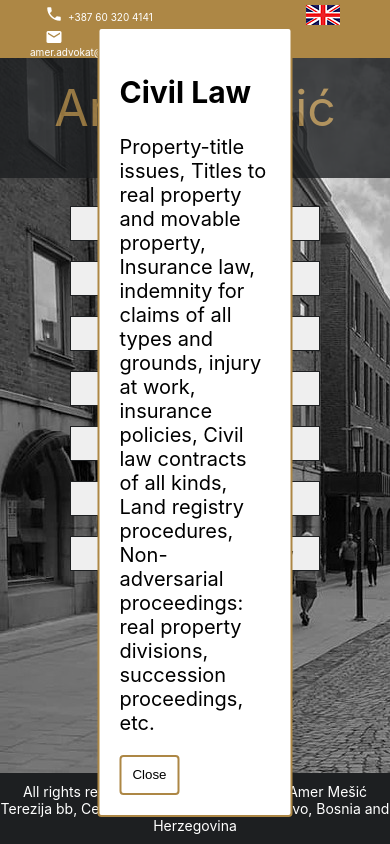
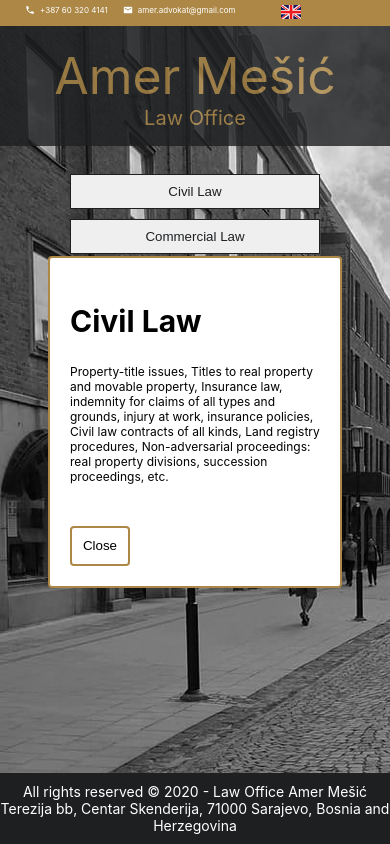
Before and after one commit to strobej/mesic, a React (Create React App) app: page / in a window 390 px wide. Both pictures are taken after a click on the button "Civil Law". Built offline with nearby package versions, Linux system fonts and the light colour scheme.

Commit message:
mobile desing

```diff
--- a/src/App.css
+++ b/src/App.css
@@ -65,7 +65,7 @@ a {
   display: grid;
   grid-template-columns: 1fr 1fr 1fr;
   justify-content: center;
-  grid-gap: 20px;
+  grid-gap: 50px;
   padding: 5% 10%;
 }
 
@@ -173,6 +173,7 @@ h3 {
   outline: none;
   height: 40px;
   width: 60px;
+  cursor: pointer;
 }
 
 .close-btn:hover {
@@ -186,8 +187,9 @@ h3 {
 
   .content-container {
     grid-template-columns: auto;
+    grid-gap: 10px;
     padding-top: 5%;
-    padding-bottom: 5%;
+    padding-bottom: 5px;
     justify-content: center;
   }
 
@@ -213,4 +215,35 @@ h3 {
     font-size: 10px;
     justify-content: center;
   }
+
+  .language-change {
+    padding-right: 20px;
+  }
+
+  .language-change img {
+    height: 14px;
+    width: 20px;
+    padding-left: 25px;
+  }
+
+  .info-contact {
+    font-size: 8px;
+    padding-left: 10px;
+    padding-bottom: 5px;
+  }
+
+  .info-contact img {
+    width: 10px;
+    height: 10px;
 }
+
+  .info-container {
+    display: flex;
+}
+
+  .text-modal {
+    height: 150px;
+    width: 250px;
+    font-size: 12px;
+}
+}
--- a/src/components/Content.js
+++ b/src/components/Content.js
@@ -17,13 +17,12 @@ const [getContent, setContent] = useState("");
         <button id="service-btn" onClick={() => {setTitle("commercial"); setContent("commercialtext"); setModalIsOpen(true)}}>{data[props.language].commercial}</button>
         <button id="service-btn" onClick={() => {setTitle("enforcement"); setContent("enforcementtext"); setModalIsOpen(true)}}>{data[props.language].enforcement}</button>
         <button id="service-btn" onClick={() => {setTitle("labor"); setContent("labortext"); setModalIsOpen(true)}}>{data[props.language].labor}</button>
-        <button id="service-btn" onClick={() => {setTitle("status"); setContent("statustext"); setModalIsOpen(true)}}>{data[props.language].status}</button>
         <button id="service-btn" onClick={() => {setTitle("family"); setContent("familytext"); setModalIsOpen(true)}}>{data[props.language].family}</button>
         <button id="service-btn" onClick={() => {setTitle("international"); setContent("internationaltext"); setModalIsOpen(true)}}>{data[props.language].international}</button>
 
         <Modal isOpen={modalIsOpen} onRequestClose={() => setModalIsOpen(false)} className="mymodal">
             <h2>{data[props.language][getTitle]}</h2>
-            <p>{data[props.language][getContent]}</p>
+            <p className="text-modal">{data[props.language][getContent]}</p>
 
             <div>
               <button className="close-btn" onClick={() => {setTitle("close"); setModalIsOpen(false)}}>{data[props.language].close}</button>
--- a/src/data/app-data.json
+++ b/src/data/app-data.json
@@ -6,10 +6,8 @@
         "commercialtext":"Intelektualno vlasništvo, autorsko pravo, patenti, žigovi, Stečajno pravo, Likvidaciono pravo, Ugovori svih obligacionih osnova, Zaštitni znak (trademark), patenti, zaštita pečata, Pravo trgovačkih društava, Pravo društvenih mreža i internet",
         "enforcement":"Izvršno pravo",
         "enforcementtext":"Prigovori protiv izvršnih akata, Izvršenje na pokretninama, Izvršenje na nekretninama, Izvršenje na novčanim sredstvima, Izvršenje pravomoćnih i izvršnih sudskih presuda i drugih vjerodostojnih isprava (mjenica)",
-        "labor":"Radno pravo",
-        "labortext":"Sačinjavanje ugovora sa radnicima, Sačinjavanje radnopravnih akata poslodavcima, Zastupanje u radnim sporovima",
-        "status":"Statusno pravo",
-        "statustext":"Državljanstva upis/ispis, Radne dozvole i dozvole boravka za strance, Upisi u matične knjige",
+        "labor":"Radno / Statusno pravo",
+        "labortext":"Sačinjavanje ugovora sa radnicima, Sačinjavanje radnopravnih akata poslodavcima, Zastupanje u radnim sporovima, Državljanstva upis/ispis, Radne dozvole i dozvole boravka za strance, Upisi u matične knjige",
         "family":"Porodično pravo",
         "familytext":"Rastave braka: sastav tužbi, sporazumni prijedlog za razvod braka i zastupanje u sudskim postupcima razvoda braka, Utvrđenje i podjela bračne imovine, Sporovi u vezi brige i skrbi o djeci i uzdržavanja, Utvrđivanja/osporavanje očinstva, majčinstva, Izvršenje presuda za izdržavanje po presudi",
         "international":"Međunarodno javno i privatno pravo",
@@ -28,10 +26,8 @@
         "commercialtext":"Intellectual property, copyright, patents, trademarks, Bankruptcy law, Liquidation law, Commercial contracts of all kinds,Trademark, patents, trademark protection, Company law, Social network law and the internet",
         "enforcement":"Enforcement Law",
         "enforcementtext":"Complaints against enforceable documents, Enforcement over movable property, Enforcement over real property, Enforcement over money, Enforcement of final and enforceable court judgments and other credible documents (promissory notes/bills of exchange)",
-        "labor":"Labor Law",
-        "labortext":"Drawing up contracts with employees, drawing up labor-related documents of employers, representation in labor disputes",
-        "status":"Status Law",
-        "statustext":"Nationality registration/de-registration, Work permits and residence permits for aliens, Registration in vital records",
+        "labor":"Labor / Status Law",
+        "labortext":"Drawing up contracts with employees, drawing up labor-related documents of employers, representation in labor disputes, Nationality registration/de-registration, Work permits and residence permits for aliens, Registration in vital records",
         "family":"Family Law",
         "familytext":"Divorce: drawing-up divorce petitions, petitions for amicable divorce and representation in divorce proceedings, Establishment and division of marital property, Disputes regarding child custody and maintenance, Establishing/disputing paternity and maternity, Enforcement of maintenance judgments",
         "international":"International public & private Law",
```
Also changed, not shown: public/index.html (+0 -51 lines).
